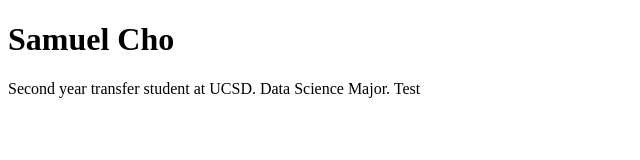
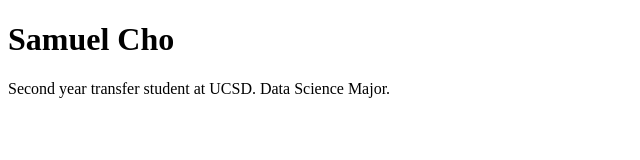
Before and after one commit to smacoh/portfolio, a plain HTML site: page index.html in a window 1280 px wide. Shown: the full height of the page, 0-640 px from the left. Drawn offline with Linux system fonts and the light colour scheme.

Commit message:
remove website live test

```diff
--- a/index.html
+++ b/index.html
@@ -7,6 +7,6 @@
 </head>
 <body>
     <h1>Samuel Cho</h1>
-    <p>Second year transfer student at UCSD. Data Science Major. Test</p>
+    <p>Second year transfer student at UCSD. Data Science Major.</p>
 </body>
 </html>
```
